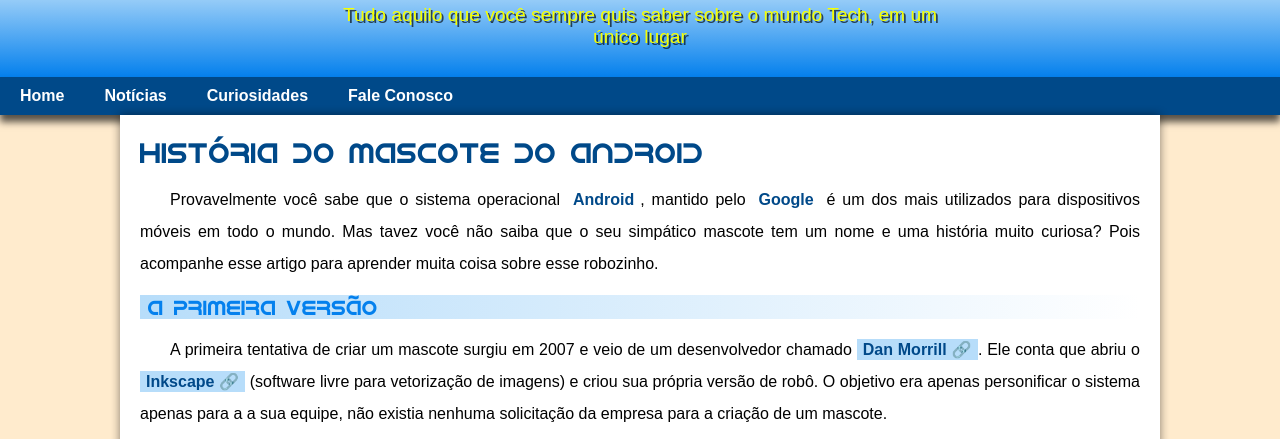
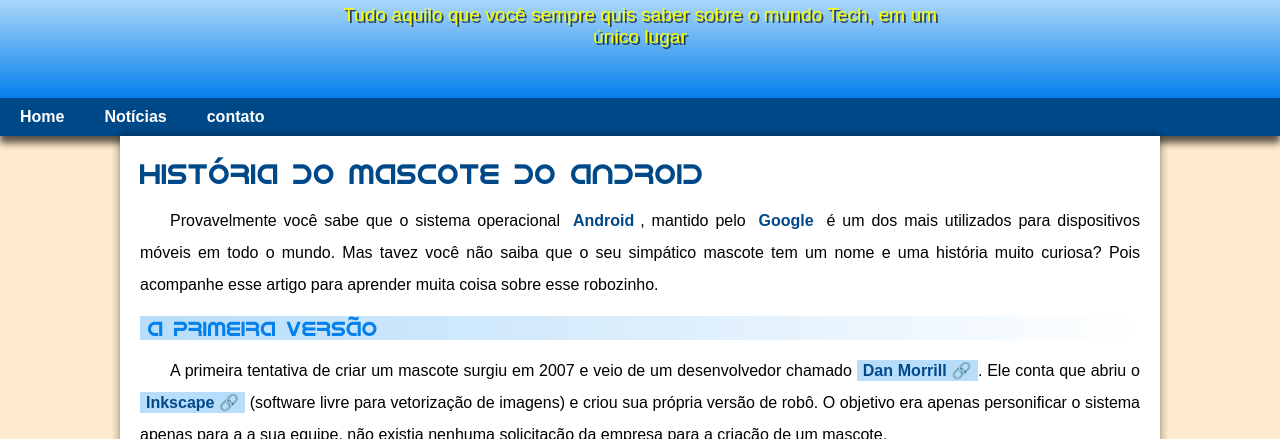
Before and after one commit to ViniciusAlvesofc7/projeto-android, a plain HTML site: page index.html in a window 1280 px wide. Shown: the part 113-552 px from the top of the page. Drawn offline with Linux system fonts and the light colour scheme; files whose address does not match are found by name; a web font is replaced by a local one.

Commit message:
corrigido

```diff
--- a/estilo/style.css
+++ b/estilo/style.css
@@ -55,7 +55,7 @@ header p{
     font-family: var(--fonte-padrao);
     max-width: 600px;
     margin: auto;
-    margin-bottom: 30px;
+    padding-bottom: 50px;
     padding-right: 10px;
     padding-left: 10px;
     text-shadow: 2px 2px 0px #000000a6;
--- a/index.html
+++ b/index.html
@@ -20,8 +20,7 @@
         <ul>
             <li><a href="#">Home</a></li>
             <li><a href="#">Notícias</a></li>
-            <li><a href="#">Curiosidades</a></li>
-            <li><a href="#">Fale Conosco</a></li>
+            <li><a href="#">contato</a></li>
         </ul>
     </nav>
 
```
